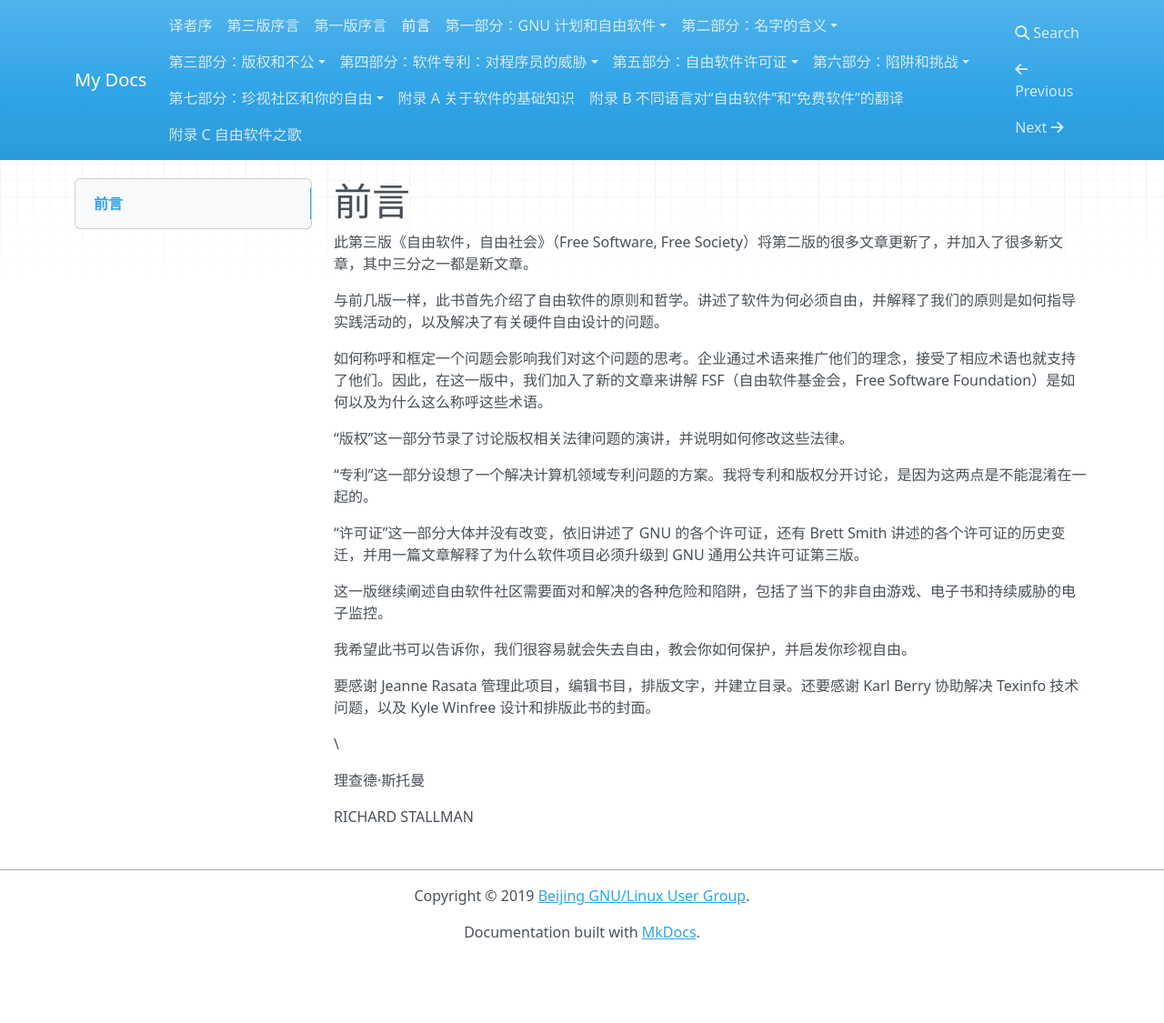
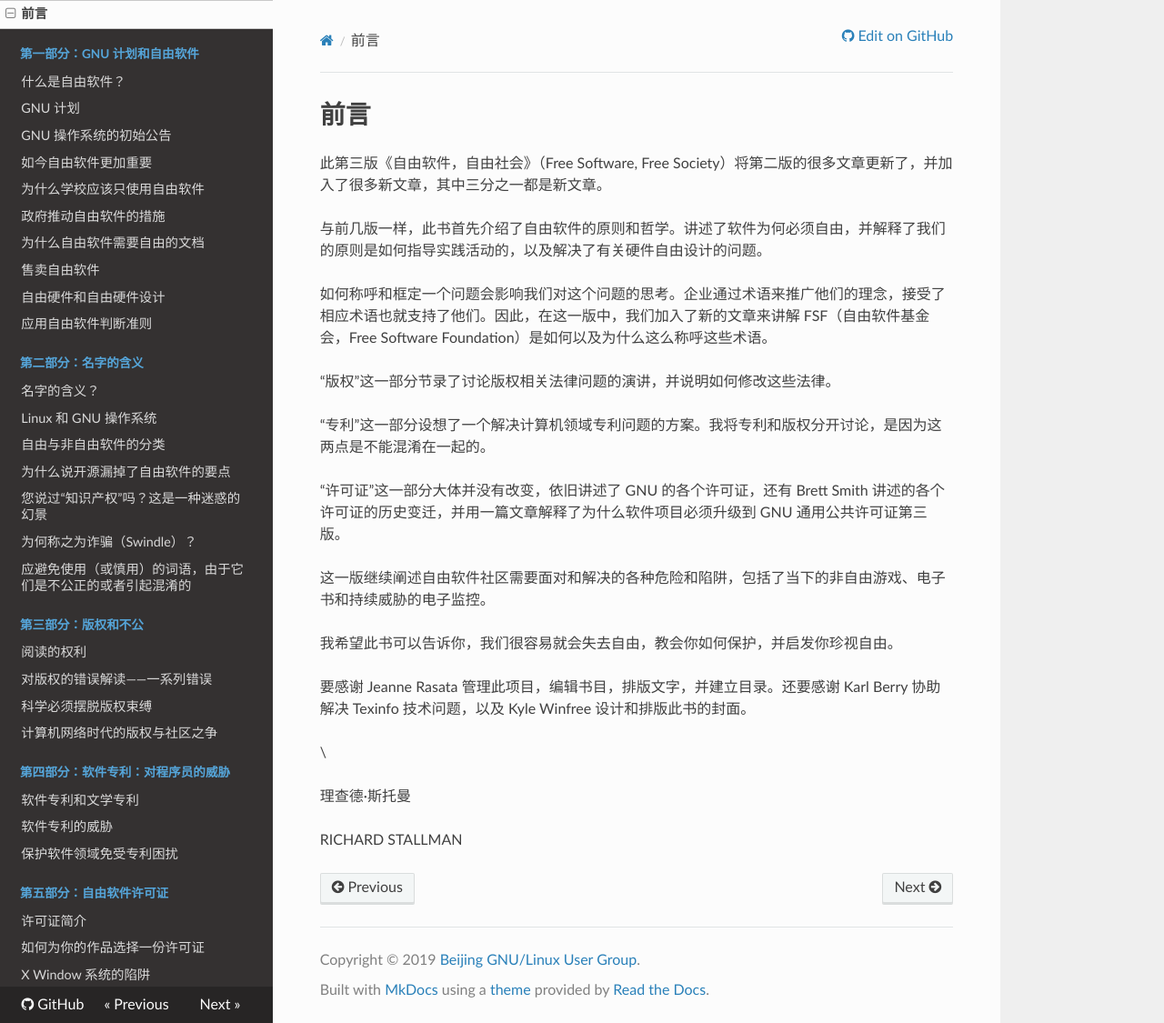
Before and after one commit to beijinglug/fsfs-zh, an MkDocs documentation site: the page built from docs/preface-v3.md, in a window 1280 px wide and 1125 px high. Shown: the whole window at 91% size. Built offline with MkDocs 1.6.1, drawn with Linux system fonts in a browser that asks for light colours; nearby versions of some CDN libraries; old or Windows-style settings are respelled for this version of MkDocs.

Commit message:
[ci skip] Add readthedocs.yml file

```diff
--- /dev/null
+++ b/.readthedocs.yml
@@ -0,0 +1,6 @@
+version: 2
+mkdocs:
+  configuration: mkdocs.yml
+
+python:
+   version: 3.6
--- a/mkdocs.yml
+++ b/mkdocs.yml
@@ -1,6 +1,13 @@
-site_name: My Docs
+site_name: '自由软件，自由社会（第三版）'
+site_description: 'Free Software, Free Society, 3rd editon, Chinese Translation'
+site_author: 'Beijing GNU/Linux User Group'
 
-nav:
+repo_url: https://github.com/beijinglug/fsfs-zh/
+
+theme: readthedocs
+
+pages:
+- Home: index.md
 - 译者序: foreword-trans.md
 - 第三版序言: foreword-v3.md
 - 第一版序言: foreword-v1.md
```
